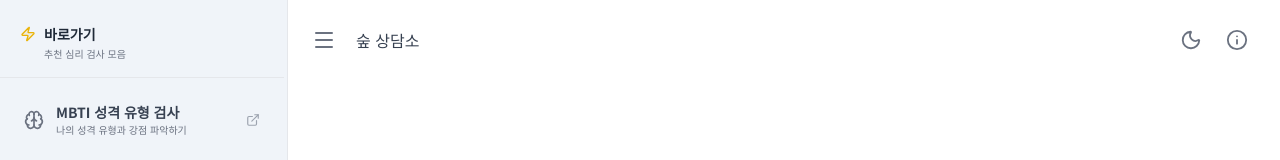
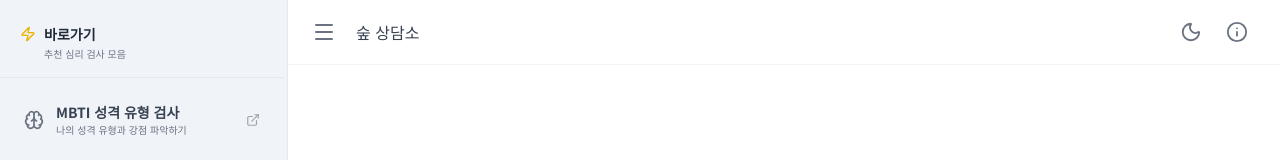
Before and after one commit to jpjp92/psyc-test, a React (Vite) app: page / in a window 1280 px wide. Shown: the top 160 px of the page. Built offline with nearby package versions, Linux system fonts and the light colour scheme.

Commit message:
feat: Implement safe area insets for header and sidebar, and refine header styling with a bottom border and adjusted height.

```diff
--- a/App.tsx
+++ b/App.tsx
@@ -127,7 +127,10 @@ function App() {
           }
         `}
       >
-        <div className="h-full flex flex-col w-72 pt-4 lg:pt-0 pt-[env(safe-area-inset-top)]">
+        <div className="h-full flex flex-col w-72">
+          {/* Safe area spacer for mobile */}
+          <div className="h-[env(safe-area-inset-top,0px)] lg:hidden" />
+
           {/* Mobile Sidebar Header with Brand */}
           <div className="flex items-center justify-between px-5 py-5 lg:hidden border-b border-gray-200 dark:border-[#444746]/30">
             <div className="flex items-center gap-2">
@@ -167,7 +170,11 @@ function App() {
       <main className="flex-1 flex flex-col h-full relative bg-white dark:bg-[#131314] overflow-hidden transition-colors duration-200">
 
         {/* Header (Desktop: Minimal / Mobile: Visible) */}
-        <header className="h-16 flex items-center justify-between px-4 lg:px-6 z-10 sticky top-0 bg-white/90 dark:bg-[#131314]/90 backdrop-blur-md transition-colors duration-200 pt-[max(0.5rem,env(safe-area-inset-top))] box-content">
+        <header className="z-20 sticky top-0 bg-white/90 dark:bg-[#131314]/90 backdrop-blur-md transition-colors duration-200 border-b border-gray-100 dark:border-[#444746]/10">
+          {/* Safe Area Spacer */}
+          <div className="h-[env(safe-area-inset-top,0px)]" />
+
+          <div className="h-14 lg:h-16 flex items-center justify-between px-4 lg:px-6">
             <div className="flex items-center gap-3">
               <button
                 onClick={toggleSidebar}
@@ -196,6 +203,7 @@ function App() {
               >
                 <Info size={22} />
               </button>
+            </div>
           </div>
         </header>
 
```
Lines whose indentation alone changed are shown as unchanged.
